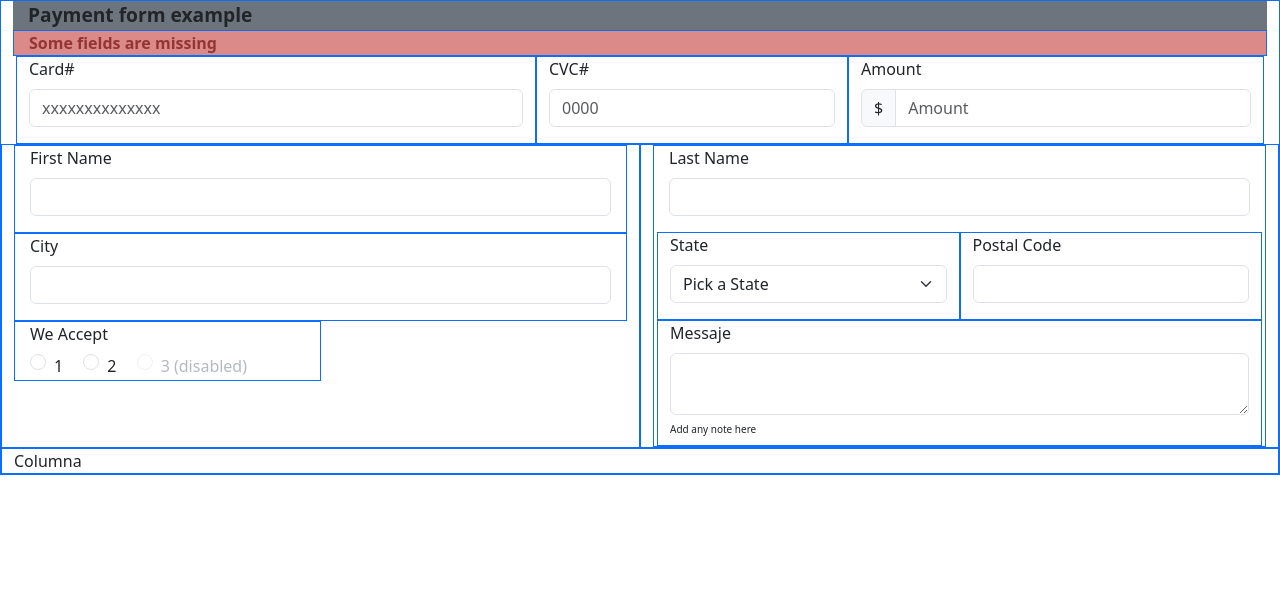
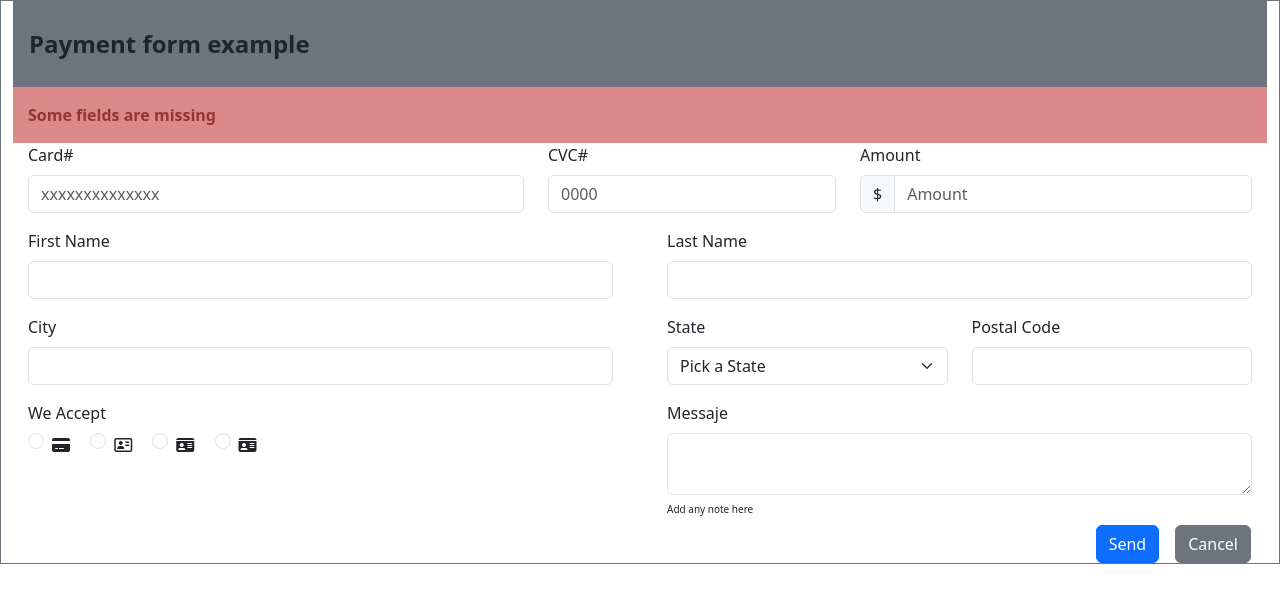
Before and after one commit to 4GeeksAcademy/BT-y-FORMS, a plain HTML site: page index.html in a window 1280 px wide. Drawn offline with nearby package versions, Linux system fonts and the light colour scheme.

Commit message:
BT-FORMS 16 junio

```diff
--- a/index.html
+++ b/index.html
@@ -21,26 +21,26 @@
 <body>
 
 
-    <div class="container-fluid border border-primary">
+    <div class="container-fluid border border-secondary">
     <div class="row">
     <div class="col-md-12">
-            <div class="col-md-12 bg-secondary title"><b>Payment form example</b></div>
-                <div class="col-md-12 border border-primary missing"><b>Some fields are missing</b></div>
+            <div class="col-md-12 bg-secondary border border-secondary title"><b>Payment form example</b></div>
+                <div class="col-md-12 missing missing"><b>Some fields are missing</b></div>
                 <div class="col-md-12">
             <div class="row">
-                <div class="col-md-5 border border-primary">
+                <div class="col-md-5">
                     <label for="basic-url" class="form-label">Card#</label>
                     <div class="input-group mb-3">
                         <input type="text" class="form-control" placeholder="xxxxxxxxxxxxxx" aria-label="xxxxxxxxxxxxxx" aria-describedby="basic-addon1">
                     </div>
                 </div>
-                  <div class="col-md-3 border border-primary">
+                  <div class="col-md-3">
                     <label for="basic-url" class="form-label">CVC#</label>
                     <div class="input-group mb-3">
                         <input type="text" class="form-control" placeholder="0000" aria-label="0000" aria-describedby="basic-addon1">
                     </div>
                 </div>
-                  <div class="col-md-4 border border-primary">
+                  <div class="col-md-4">
                     <label for="basic-url" class="form-label">Amount</label>
                     <div class="input-group mb-3">
                         <span class="input-group-text">$</span>
@@ -50,44 +50,48 @@
                 </div>
             </div>
             <div class="row">
-                <div class="col-md-6 border border-primary">
-                    <div class="col-md-12 border border-primary">
+                <div class="col-md-6">
+                    <div class="col-md-12">
                         <label for="basic-url" class="form-label">First Name</label>
                         <div class="input-group mb-3">
                             <input type="text" class="form-control" aria-label="Sizing example input" aria-describedby="inputGroup-sizing-default">
                         </div>
                     </div>
-                    <div class="col-md-12 border border-primary">
+                    <div class="col-md-12">
                         <label for="basic-url" class="form-label">City</label>
                         <div class="input-group mb-3">
                             <input type="text" class="form-control" aria-label="Sizing example input" aria-describedby="inputGroup-sizing-default">
                     </div>
                     </div>
-                    <div class="col-md-6 border border-primary">
+                    <div class="col-md-6">
                         <label for="basic-url" class="form-label w-100">We Accept</label>
                         <div class="form-check form-check-inline">
                             <input class="form-check-input" type="radio" name="inlineRadioOptions" id="inlineRadio1" value="option1">
-                            <label class="form-check-label" for="inlineRadio1">1</label>
+                            <label class="form-check-label" for="inlineRadio1"><i class="fa-solid fa-credit-card"></i></label>
                           </div>
                           <div class="form-check form-check-inline">
                             <input class="form-check-input" type="radio" name="inlineRadioOptions" id="inlineRadio2" value="option2">
-                            <label class="form-check-label" for="inlineRadio2">2</label>
+                            <label class="form-check-label" for="inlineRadio2"><i class="fa-regular fa-address-card"></i></label>
                           </div>
                           <div class="form-check form-check-inline">
-                            <input class="form-check-input" type="radio" name="inlineRadioOptions" id="inlineRadio3" value="option3" disabled>
-                            <label class="form-check-label" for="inlineRadio3">3 (disabled)</label>
+                            <input class="form-check-input" type="radio" name="inlineRadioOptions" id="inlineRadio3" value="option3">
+                            <label class="form-check-label" for="inlineRadio3"><i class="fa-solid fa-id-card"></i></label>
+                          </div>
+                          <div class="form-check form-check-inline">
+                            <input class="form-check-input" type="radio" name="inlineRadioOptions" id="inlineRadio3" value="option3">
+                            <label class="form-check-label" for="inlineRadio3"><i class="fa-solid fa-id-card"></i></label>
                           </div>
                     </div>
                 </div>
 
-                <div class="col-md-6 border border-primary">
-                    <div class="col-md-12 border border-primary">
+                <div class="col-md-6">
+                    <div class="col-md-12">
                         <label for="basic-url" class="form-label">Last Name</label>
                         <div class="input-group mb-3">
                             <input type="text" class="form-control" aria-label="Sizing example input" aria-describedby="inputGroup-sizing-default">
                     </div>
                     <div class="row">
-                    <div class="col-md-6 border border-primary">
+                    <div class="col-md-6">
                         <label for="exampleDataList" class="form-label">State</label>
                         <select class="form-select" aria-label="Default select example">
                             <option selected>Pick a State</option>
@@ -96,13 +100,13 @@
                             <option value="3">Texas</option>
                           </select>
                     </div>
-                        <div class="col-md-6 border border-primary">
+                        <div class="col-md-6">
                             <label for="basic-url" class="form-label">Postal Code</label>
                             <div class="input-group mb-3">
                                 <input type="text" class="form-control" aria-label="Sizing example input" aria-describedby="inputGroup-sizing-default">
                         </div>
                     </div>
-                    <div class="col-md-12 border border-primary">
+                    <div class="col-md-12">
                         <label for="basic-url" class="form-label">Messaje</label>
                         <div class="input-group">
                             <textarea class="form-control" aria-label="With textarea"></textarea>
@@ -114,8 +118,11 @@
 
     </div>
     </div>
-    <div class="col-md-12 border border-primary">
-        Columna </div>
+    <div class="col-md-12 d-flex flex-row-reverse">
+        <button type="button" class="btn btn-secondary margengris">Cancel</button>
+        <button type="button" class="btn btn-primary">Send</button>
+
+    </div>
     </div>
     </div>
 
--- a/styles.css
+++ b/styles.css
@@ -1,5 +1,7 @@
 .title {
-    font-size: larger;
+    font-size:x-large;
+    padding-top: 1.5rem !important;
+    padding-bottom: 1.5rem !important;
 
 }
 .missing{
@@ -10,3 +12,13 @@
 .note {
     font-size: x-small;
 }
+
+.margengris{
+    margin-left: 1rem;
+    margin-right: 1rem;
+}
+
+.missing{
+    padding-top: 1rem !important;
+    padding-bottom: 1rem !important;
+}
```
